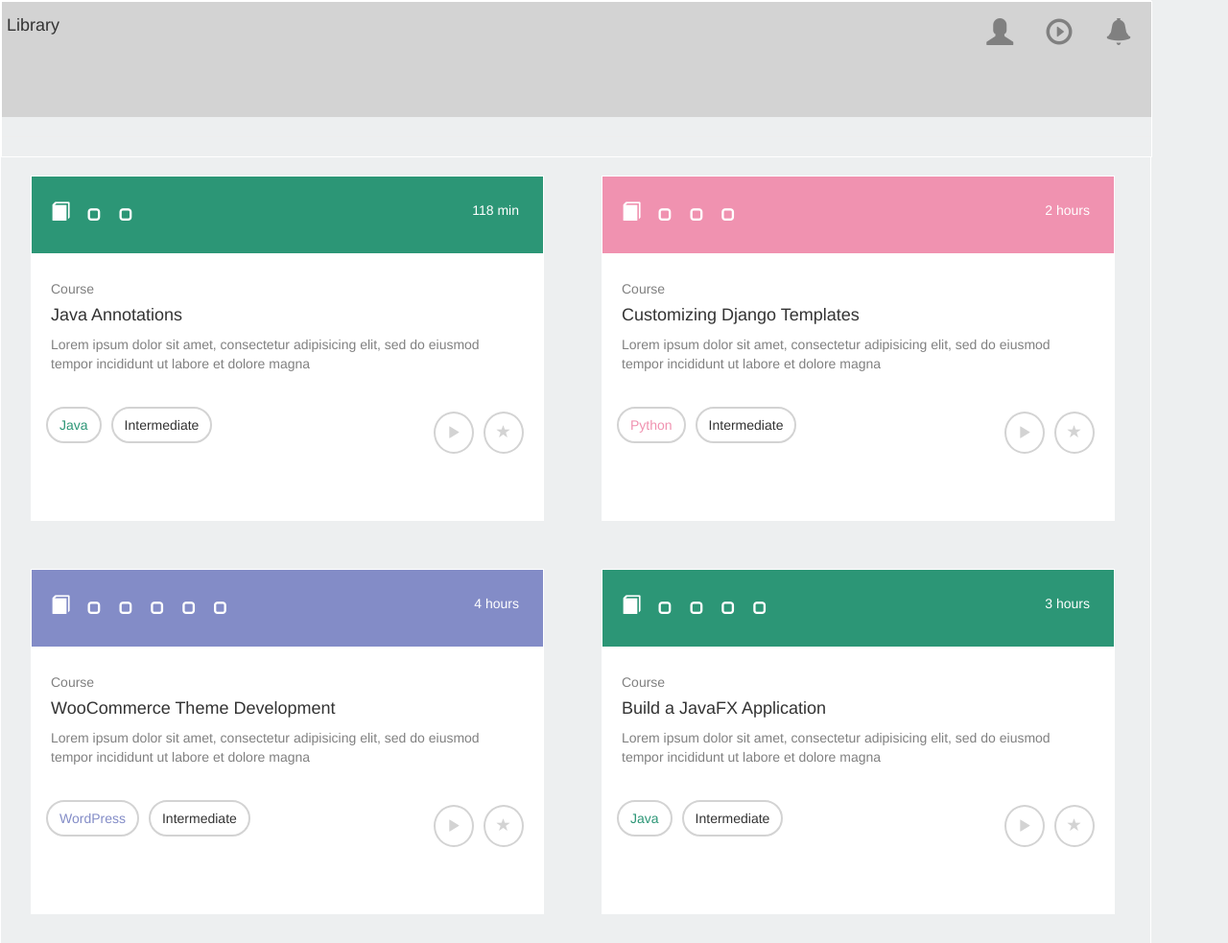
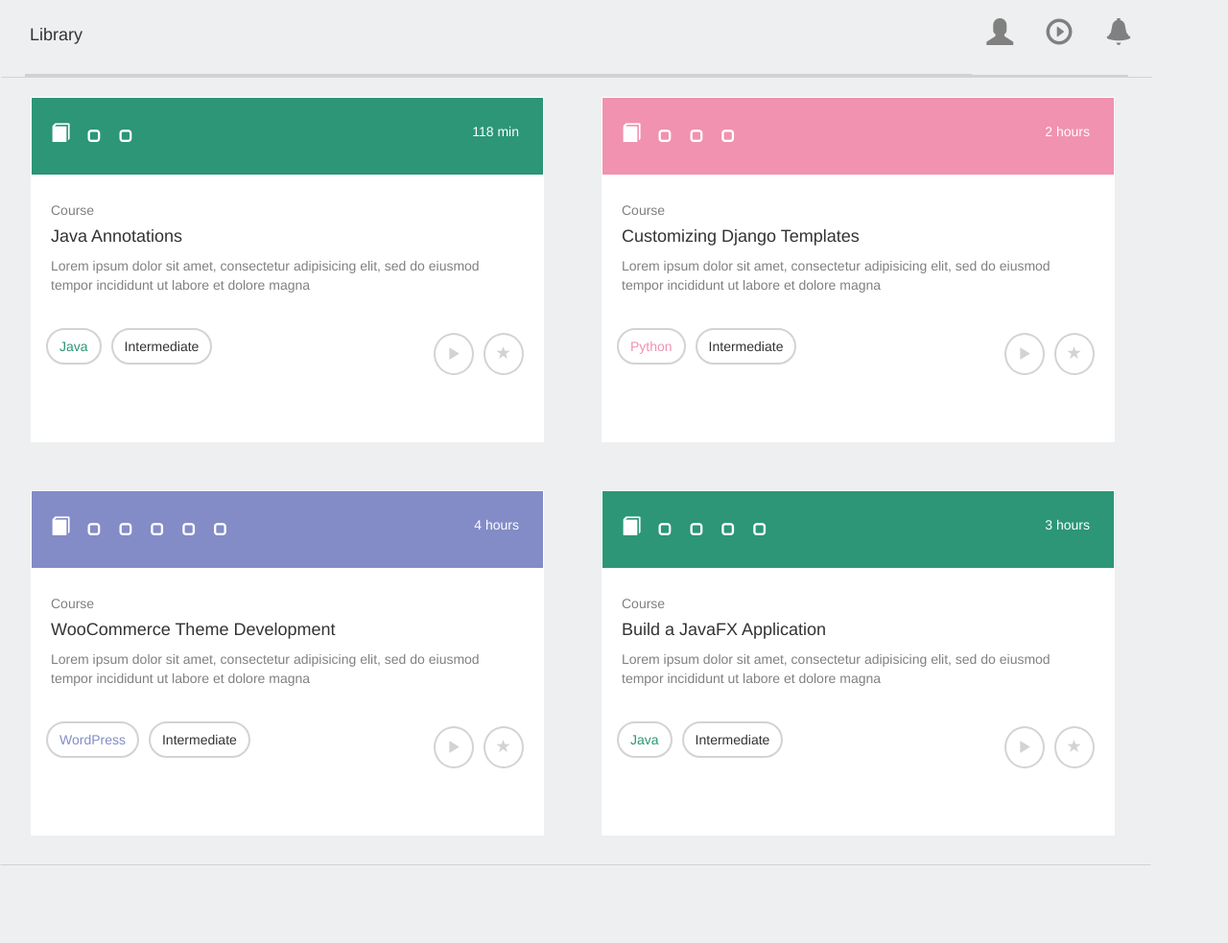
Before and after one commit to Anithasrini/sass-practice2, a plain HTML site: page index.html in a window 1280 px wide. Shown: the whole page at 96% size. After the commit the page ends 902 px from the top, so only its background shows below. Drawn offline with nearby package versions, Linux system fonts and the light colour scheme.

Commit message:
add final styling to css

```diff
--- a/css/styles.css
+++ b/css/styles.css
@@ -4,7 +4,8 @@ html {
   padding: 0;
   background: #EDEFF0;
   width: 1200px;
-  border: 1px solid white;
+  border: 1px solid #EDEFF0;
+  border-bottom: 1.5px solid #D0D2D3;
 }
 
 #library {
@@ -13,17 +14,24 @@ html {
 }
 
 .lib-header {
-  height: 120px;
+  height: 80px;
   margin: 0 auto;
   padding: 5px 5px 0;
-  background-color: lightgray;
+  /*background-color: lightgray;*/
   width: 100%;
 }
 
 .lib-header h4 {
   float: left;
+  padding-top: 10px;
+  padding-left: 24px;
 }
 
+hr {
+  background: #D0D2D3;
+  height: 3px;
+  margin: -5px 24px 0px 24px;
+}
 .lib-header ul {
   /*background-color: red;*/
   float: right;
@@ -72,7 +80,7 @@ background-color: #838CC7;
 .nav ul {
   float: left;
   list-style: none;
-  height: 50px;
+  height: 30px;
   color: white;
   margin: 25px 0 0 5px;
   padding: 0;
@@ -84,6 +92,7 @@ background-color: #838CC7;
 
  .nav {
    overflow: auto;
+   height: 80px;
  }
 
  .nav p {
--- a/index.html
+++ b/index.html
@@ -17,7 +17,7 @@
         </ul>
       </div>
 
-      <hr>
+      <hr id="top">
 
       <div class="languages">
         <div class="java nav">
@@ -124,7 +124,9 @@
           <button type="button" name="button"><span class=" glyphicon glyphicon-star"></span></button>
         </div>
       </div>
+      <hr id="bottom">
     </div>
+
   </body>
 </html>
 
```
